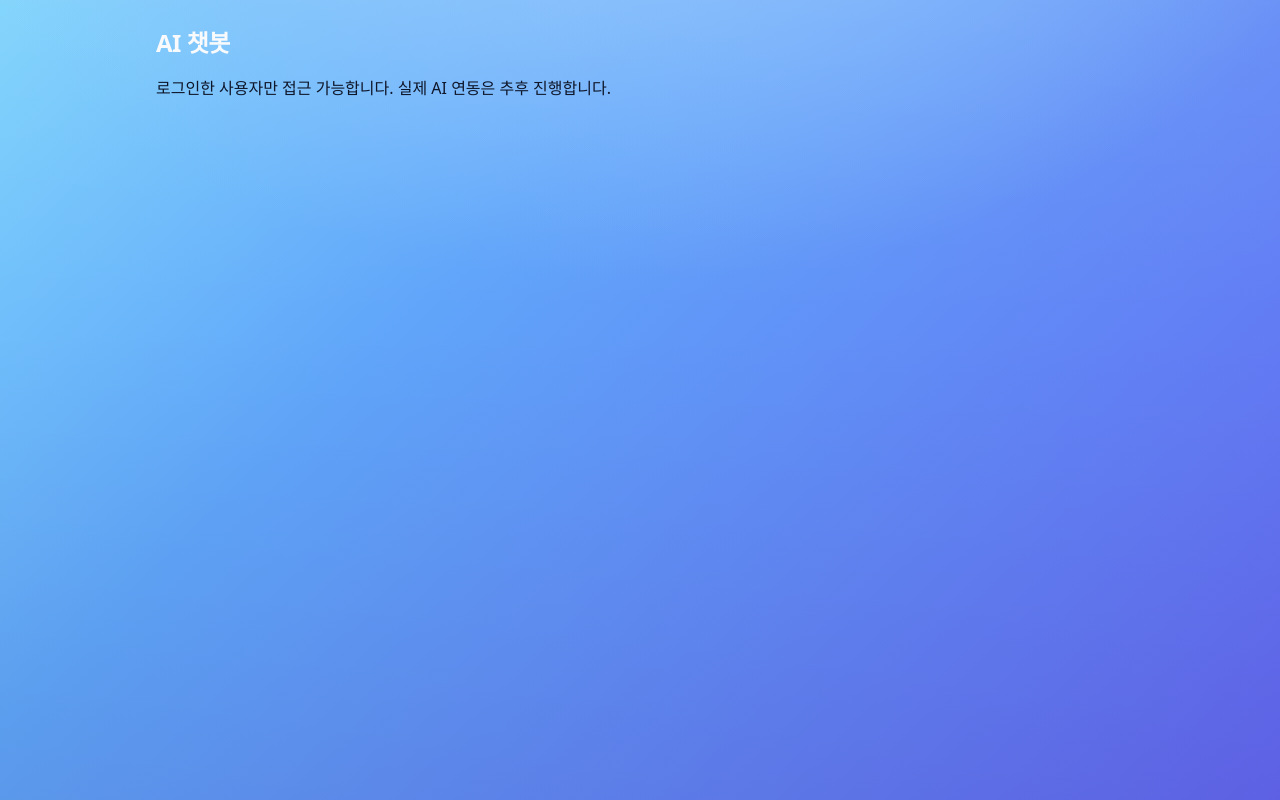
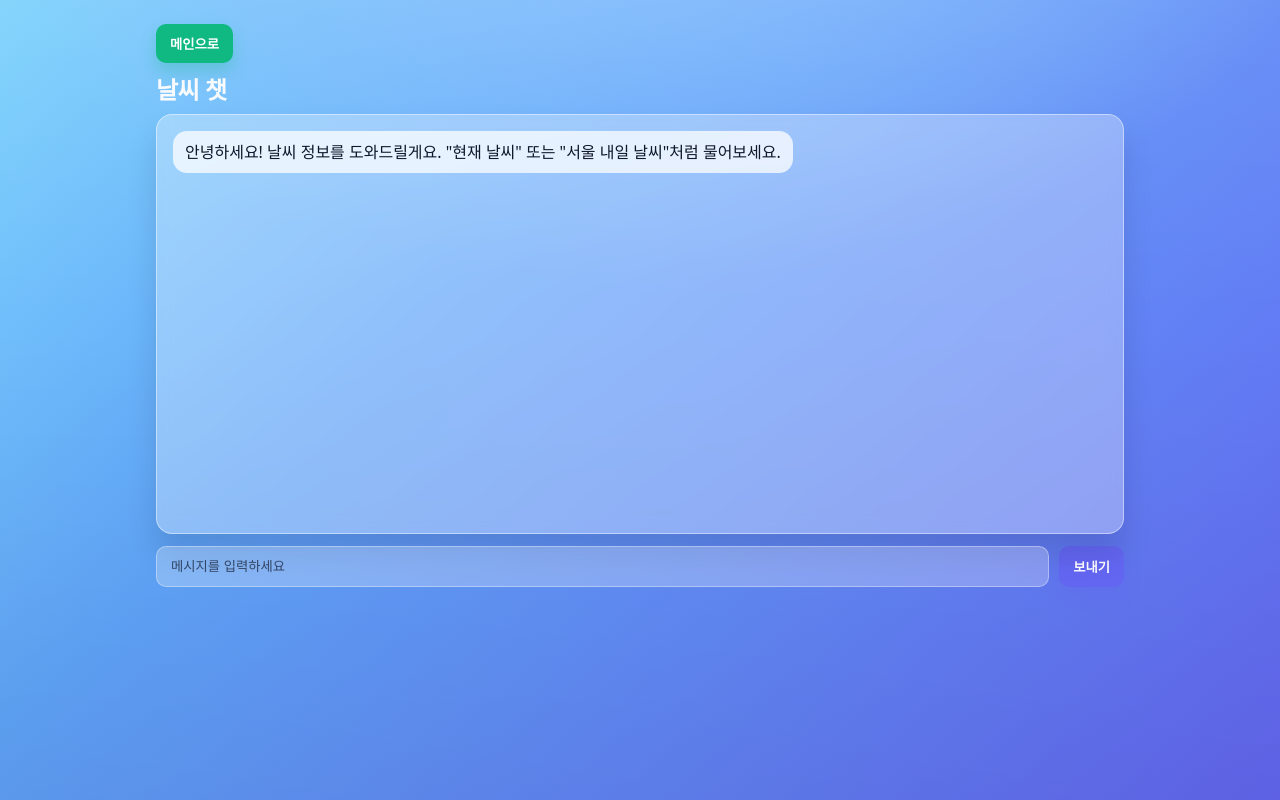
Before and after one commit to dlalstlr12/weather-wep, a React (Vite) app in the folder frontend/: page /chat in a window 1280 px wide. Built offline with nearby package versions, Linux system fonts and the light colour scheme; no server answers; sample sign-in values are in the browser's storage.

Commit message:
feat : 챗 페이지 구현

```diff
--- a/frontend/src/pages/ChatPage.tsx
+++ b/frontend/src/pages/ChatPage.tsx
@@ -1,8 +1,146 @@
+import { useEffect, useMemo, useRef, useState } from 'react'
+import { useNavigate } from 'react-router-dom'
+import { api } from '../api/client'
+
+type Msg = { id: string; role: 'user' | 'assistant'; content: string; at: number }
+type Coords = { lat: number; lon: number }
+
 export default function ChatPage() {
+  const nav = useNavigate()
+  const [msgs, setMsgs] = useState<Msg[]>([{
+    id: 'hello', role: 'assistant', at: Date.now(),
+    content: '안녕하세요! 날씨 정보를 도와드릴게요. "현재 날씨" 또는 "서울 내일 날씨"처럼 물어보세요.'
+  }])
+  const [input, setInput] = useState('')
+  const [loading, setLoading] = useState(false)
+  const wrapRef = useRef<HTMLDivElement | null>(null)
+  const [coords, setCoords] = useState<Coords | null>(null)
+
+  useEffect(() => {
+    if (!navigator.geolocation) return
+    navigator.geolocation.getCurrentPosition(
+      (pos) => setCoords({ lat: pos.coords.latitude, lon: pos.coords.longitude }),
+      () => {}
+    )
+  }, [])
+
+  useEffect(() => {
+    // auto scroll to bottom on new message
+    if (wrapRef.current) {
+      wrapRef.current.scrollTop = wrapRef.current.scrollHeight
+    }
+  }, [msgs])
+
+  const send = async () => {
+    const text = input.trim()
+    if (!text || loading) return
+    const u: Msg = { id: crypto.randomUUID(), role: 'user', content: text, at: Date.now() }
+    setMsgs((m) => [...m, u])
+    setInput('')
+    setLoading(true)
+    try {
+      const assistant = await replyWeatherAware(text)
+      setMsgs((m) => [...m, assistant])
+    } catch (e) {
+      setMsgs((m) => [...m, { id: crypto.randomUUID(), role: 'assistant', at: Date.now(), content: '죄송해요, 응답 중 오류가 발생했어요.' }])
+    } finally {
+      setLoading(false)
+    }
+  }
+
+  const replyWeatherAware = async (text: string): Promise<Msg> => {
+    const lower = text.toLowerCase()
+    const hasWeather = lower.includes('날씨')
+    const cityMatch = text.match(/([가-힣A-Za-z]+)\s*(?:오늘|내일|모레|날씨)/)
+    const wantsTomorrow = text.includes('내일')
+    const wantsToday = text.includes('오늘') || !wantsTomorrow
+
+    try {
+      if (hasWeather) {
+        let current: any | null = null
+        let forecast: any | null = null
+        if (cityMatch && cityMatch[1]) {
+          const q = encodeURIComponent(cityMatch[1])
+          ;[current, forecast] = await Promise.all([
+            api(`/api/weather/current?city=${q}`),
+            api(`/api/weather/forecast?city=${q}`)
+          ])
+        } else if (coords) {
+          ;[current, forecast] = await Promise.all([
+            api(`/api/weather/current?lat=${coords.lat}&lon=${coords.lon}`),
+            api(`/api/weather/forecast?lat=${coords.lat}&lon=${coords.lon}`)
+          ])
+        } else {
+          // fallback: 서울
+          ;[current, forecast] = await Promise.all([
+            api(`/api/weather/current?city=${encodeURIComponent('서울')}`),
+            api(`/api/weather/forecast?city=${encodeURIComponent('서울')}`)
+          ])
+        }
+
+        const parts: string[] = []
+        if (current) {
+          parts.push(`지금 기온은 ${fmtNum(current.temperature)}°C, 하늘은 ${current.sky}입니다.`)
+        }
+        if (forecast?.items?.length) {
+          const today = dateKey(new Date())
+          const tomorrow = addDaysKey(new Date(), 1)
+          const pick = wantsTomorrow ? tomorrow : today
+          const dayTemps = forecast.items.filter((it: any) => it.dateTime?.startsWith(pick)).map((it: any) => it.temperature).filter((t: any) => t != null)
+          if (dayTemps.length) {
+            const min = Math.min(...dayTemps)
+            const max = Math.max(...dayTemps)
+            parts.push(`${wantsTomorrow ? '내일' : '오늘'} 예상 최저 ${fmtNum(min)}°C, 최고 ${fmtNum(max)}°C입니다.`)
+          }
+        }
+        if (parts.length === 0) parts.push('해당 위치의 날씨 정보를 찾지 못했어요.')
+        return { id: crypto.randomUUID(), role: 'assistant', content: parts.join(' '), at: Date.now() }
+      }
+    } catch (e) {
+      // fall through to help text
+    }
+    const help = '날씨 관련 질문을 해보세요. 예) "현재 날씨", "부산 내일 날씨", "서울 오늘 날씨"'
+    return { id: crypto.randomUUID(), role: 'assistant', content: help, at: Date.now() }
+  }
+
   return (
     <div className="container">
-      <h2>AI 챗봇</h2>
-      <p>로그인한 사용자만 접근 가능합니다. 실제 AI 연동은 추후 진행합니다.</p>
+      <div className="chips" style={{ marginBottom: 8 }}>
+        <button className="btn btn-refresh" onClick={() => nav('/')}>메인으로</button>
+      </div>
+      <h2>날씨 챗</h2>
+      <div ref={wrapRef} className="card" style={{ height: 420, overflow: 'auto', padding: 16, display: 'flex', flexDirection: 'column', gap: 10 }}>
+        {msgs.map(m => (
+          <div key={m.id} style={{ display: 'flex', justifyContent: m.role === 'user' ? 'flex-end' : 'flex-start' }}>
+            <div style={{ maxWidth: '78%', padding: '10px 12px', borderRadius: 14, whiteSpace: 'pre-wrap', lineHeight: 1.4,
+              background: m.role === 'user' ? '#6366f1' : 'rgba(255,255,255,0.75)', color: m.role === 'user' ? '#fff' : '#0f172a' }}>
+              {m.content}
+            </div>
+          </div>
+        ))}
+        {loading && <div className="muted">응답 생성 중...</div>}
+      </div>
+      <form onSubmit={(e) => { e.preventDefault(); send() }} className="search" style={{ marginTop: 12 }}>
+        <input value={input} onChange={(e) => setInput(e.target.value)} placeholder="메시지를 입력하세요" />
+        <button type="submit" className="btn btn-search" disabled={loading || !input.trim()}>보내기</button>
+      </form>
     </div>
   )
 }
+
+function dateKey(d: Date) {
+  const y = d.getFullYear()
+  const m = (d.getMonth() + 1).toString().padStart(2, '0')
+  const day = d.getDate().toString().padStart(2, '0')
+  return `${y}${m}${day}`
+}
+function addDaysKey(d: Date, n: number) {
+  const t = new Date(d)
+  t.setDate(t.getDate() + n)
+  return dateKey(t)
+}
+function fmtNum(n: any) {
+  const v = Number(n)
+  if (Number.isFinite(v)) return Math.round(v * 10) / 10
+  return n
+}
--- a/frontend/src/pages/LoginPage.tsx
+++ b/frontend/src/pages/LoginPage.tsx
@@ -42,6 +42,9 @@ export default function LoginPage() {
 
   return (
     <div className="container small">
+      <div className="chips" style={{ marginBottom: 8 }}>
+        <button className="btn btn-refresh" onClick={() => nav('/')}>메인으로</button>
+      </div>
       <h2>로그인</h2>
       {notice && <div className="notice" style={{ marginBottom: 12 }}>{notice}</div>}
       <form onSubmit={onSubmit} className="form">
--- a/frontend/src/pages/MainPage.tsx
+++ b/frontend/src/pages/MainPage.tsx
@@ -48,6 +48,14 @@ export default function MainPage() {
     localStorage.removeItem('accessToken')
     setUserName(null)
     setNotice('로그아웃되었습니다.')
+  }
+
+  const onChat = () => {
+    if (!isAuthenticated()) {
+      setNotice('로그인 후 이용해주세요')
+      return
+    }
+    nav('/chat')
   }
 
   useEffect(() => {
@@ -161,6 +169,7 @@ export default function MainPage() {
         <div className="chips" style={{ alignItems: 'center' }}>
           <button className="btn btn-refresh" onClick={onRefresh}>새로고침</button>
           <button className="btn btn-fav" onClick={addFavorite}>즐겨찾기 추가</button>
+          <button className="btn btn-search" onClick={onChat}>날씨챗</button>
           {isAuthenticated() ? (
             <>
               <span className="chip" style={{ cursor: 'default' }}><b>{userName || '사용자'}</b>님 반갑습니다</span>
--- a/frontend/src/pages/SignupPage.tsx
+++ b/frontend/src/pages/SignupPage.tsx
@@ -42,6 +42,9 @@ export default function SignupPage() {
 
   return (
     <div className="container small">
+      <div className="chips" style={{ marginBottom: 8 }}>
+        <button className="btn btn-refresh" onClick={() => nav('/')}>메인으로</button>
+      </div>
       <h2>회원가입</h2>
       <form onSubmit={onSubmit} className="form">
         <label>
```
